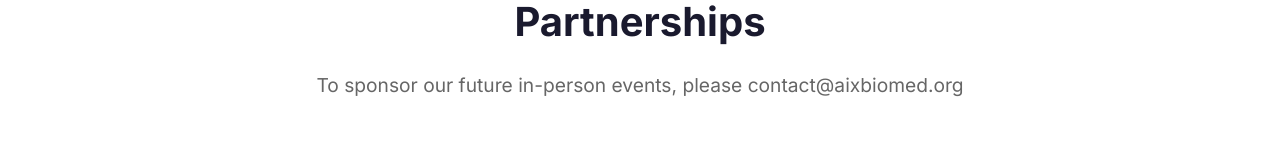
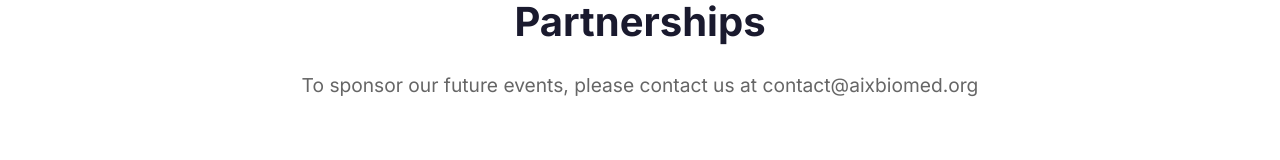
Before and after one commit to VincentYonghengWang/aixbiomed.org, a plain HTML site: page index.html in a window 1280 px wide. Shown: the part 5101-5261 px from the top of the page. Drawn offline with Linux system fonts and the light colour scheme; animation ran at ten frames a second.

Commit message:
Update index.html

```diff
--- a/index.html
+++ b/index.html
@@ -509,7 +509,7 @@
         <div class="container">
             <div class="section-header">
                 <h2>Partnerships</h2>
-                <p>To sponsor our future in-person events, please contact@aixbiomed.org</p>
+                <p>To sponsor our future events, please contact us at contact@aixbiomed.org</p>
             </div>
         </div>
     </section>
```
